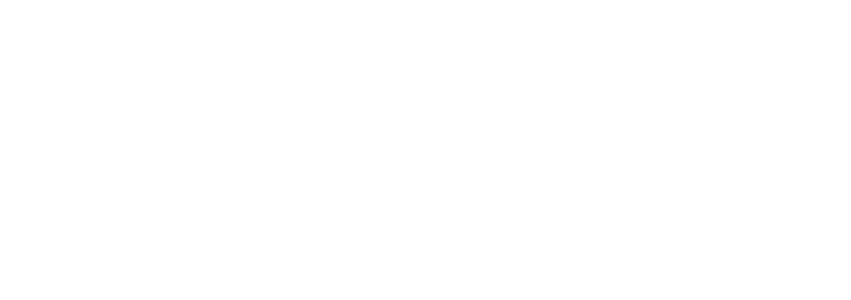
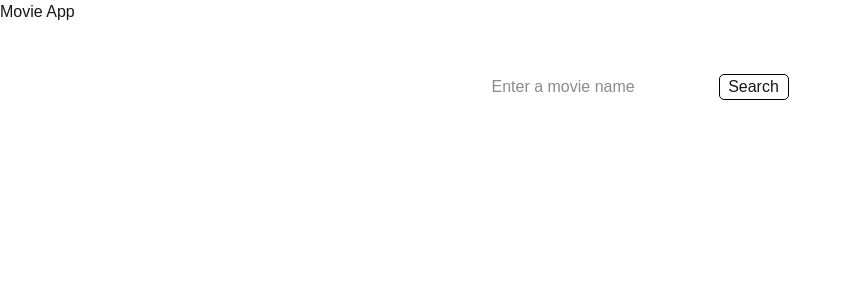
Before and after one commit to Surwxa5/nextjs-movie-app, a Next.js app: page / in a window 1280 px wide. Shown: the top 300 px of the page, without its empty margins (0-851 px from the left). Built offline with nearby package versions, Linux system fonts and the light colour scheme.

Commit message:
search bar

```diff
--- a/src/app/layout.js
+++ b/src/app/layout.js
@@ -18,8 +18,10 @@
 
 export default function RootLayout({ children }) {
   return (
-  <div>
-
-  </div>
+    <html lang="en">
+      <body>
+        {children}
+      </body>
+    </html>
   );
 }
--- a/src/app/page.js
+++ b/src/app/page.js
@@ -1,10 +1,14 @@
-
+'use client'
 import Image from "next/image";
 
 export default function Home() {
   return (
 <div>
-
+  <h1>Movie App</h1>
+  <div style={{marginTop:'50px',textAlign:'center',}}>
+    <input type="text" placeholder="Enter a movie name"/>
+    <button style={{border:'1px solid black',width:'70px',marginLeft:'20px',borderRadius:'5px'}}>Search</button>
+  </div>
 </div>
   );
 }
```
